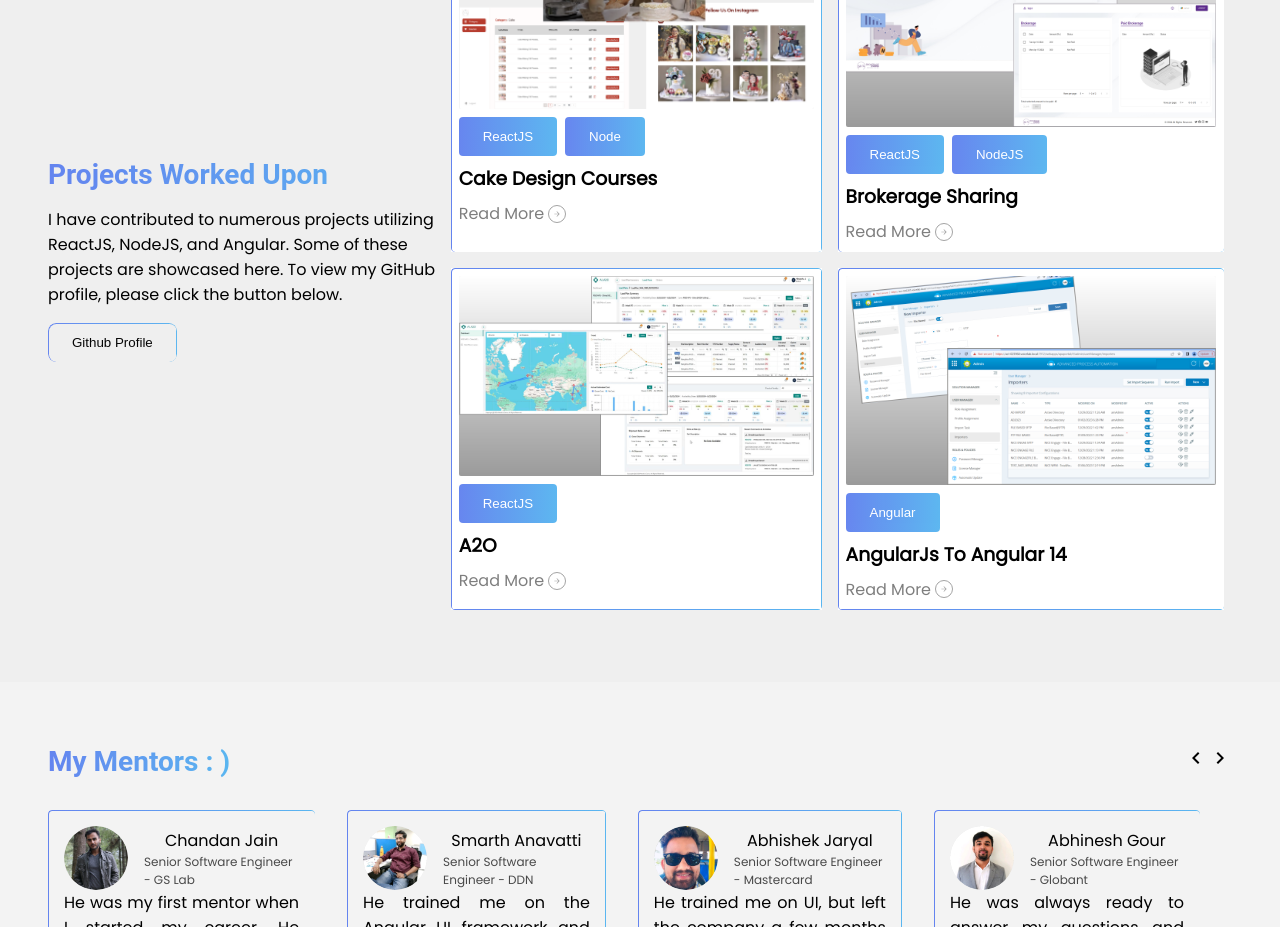
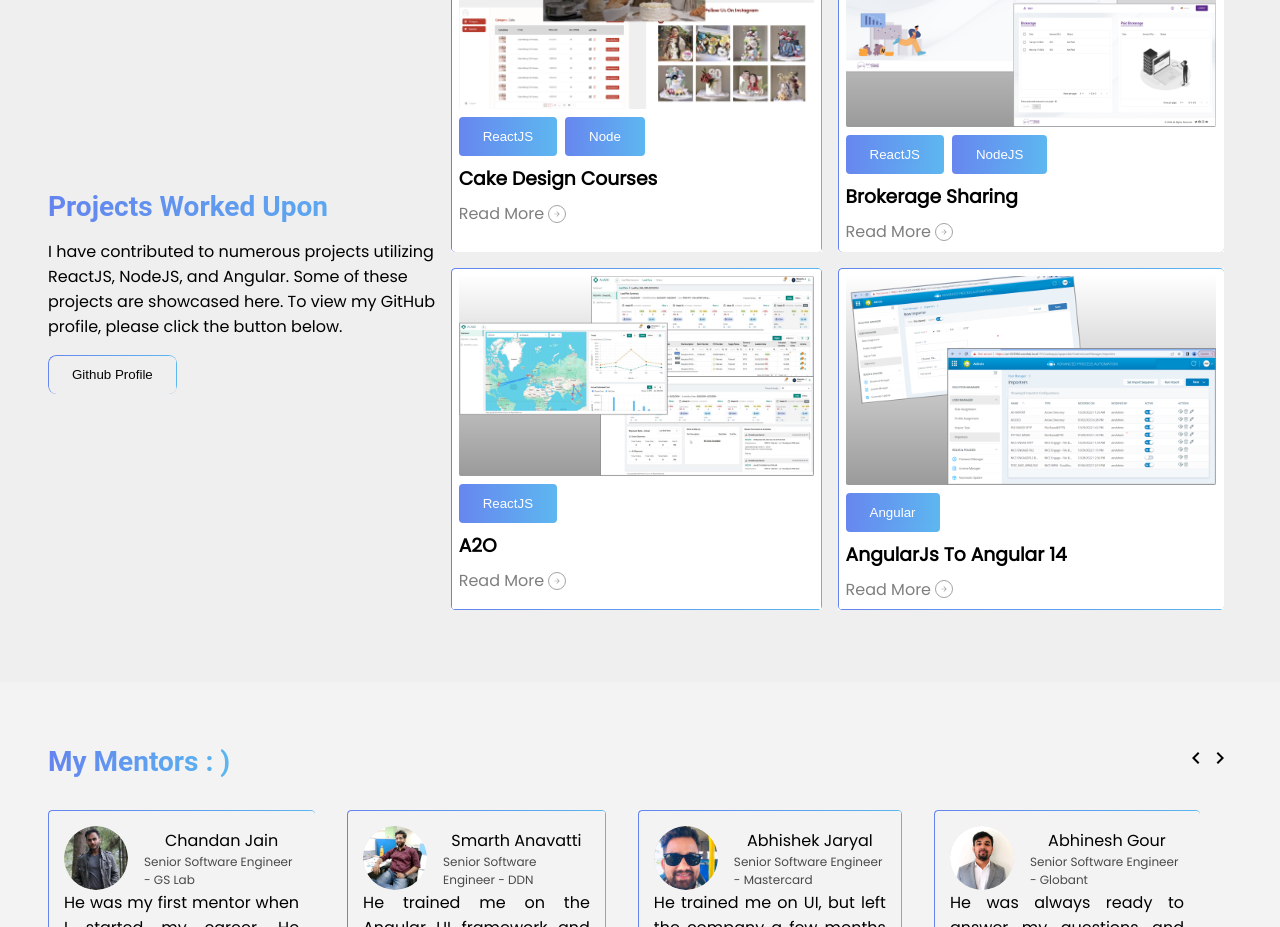
Before and after one commit to himanshujain-044/portfolio, a React (Create React App) app: page / in a window 1280 px wide. Shown: the part 2620-3547 px from the top of the page. Built offline with nearby package versions, Linux system fonts and the light colour scheme.

Commit message:
fix:  css

```diff
--- a/src/pages/LandingPage/Header/Header.jsx
+++ b/src/pages/LandingPage/Header/Header.jsx
@@ -50,7 +50,7 @@ const Header = () => {
             <a href="#home">Home</a>
             <a href="#projects">Projects</a>
             <a href="#colleagues">Colleagues</a>
-            <a href="#send-message">Send Message</a>
+            <a href="#send-message">Send</a>
           </div>
         </div>
       </div>
--- a/src/pages/LandingPage/OurWork/OurWork.jsx
+++ b/src/pages/LandingPage/OurWork/OurWork.jsx
@@ -13,7 +13,7 @@ const OurWork = () => {
       <div className="ow-container__info">
         <Typography
           variant="h3"
-          sx={{ fontSize: sectionTitleFS }}
+          sx={{ fontSize: sectionTitleFS, paddingTop: "4rem" }}
           className="ow-container__info--title"
         >
           Projects Worked Upon
```
